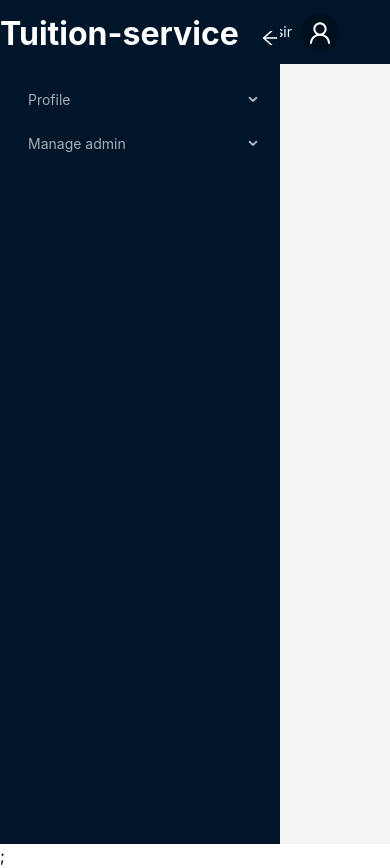
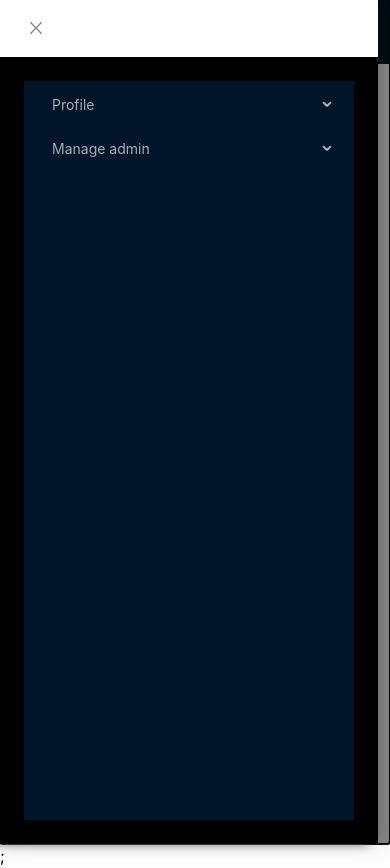
Before and after one commit to MohammadNasir520/Tution-service-frontend, a Next.js app: page /super_admin in a window 390 px wide. Both pictures are taken after a click on the element 70 px from the left and 32 px from the top of the page. Built offline with nearby package versions, Linux system fonts and the light colour scheme; no server answers.

Commit message:
dash board responsive by drawer

```diff
--- a/src/app/(layouts)/layout.tsx
+++ b/src/app/(layouts)/layout.tsx
@@ -7,10 +7,7 @@ import { Layout } from "antd";
 const AdminLayout = ({ children }: { children: React.ReactNode }) => {
   return (
     <Layout hasSider>
-      <div className="absolute lg:static">
-        <SideBar />
-      </div>
-
+      <SideBar />
       <Contents>{children}</Contents>
     </Layout>
   );
--- a/src/components/ui/Sidebar.tsx
+++ b/src/components/ui/Sidebar.tsx
@@ -1,11 +1,12 @@
 "use client";
 
 import { useState } from "react";
-import { Layout, Menu, Space } from "antd";
+import { Drawer, Layout, Menu, Space } from "antd";
 import { sidebarItems } from "@/constant/sidebarItems";
 import { useAppDispatch, useAppSelector } from "@/redux/hooks";
 import { AiOutlineArrowLeft } from "react-icons/ai";
 import { closeSidebar } from "@/redux/features/sideBarslice";
+import { DrawerClassNames, DrawerStyles } from "antd/es/drawer/DrawerPanel";
 
 const { Sider } = Layout;
 
@@ -15,13 +16,32 @@ const SideBar = () => {
   const dispatch = useAppDispatch();
   const role = "super_admin";
 
+  const drawerStyles: DrawerStyles = {
+    mask: {
+      backdropFilter: "white",
+    },
+    content: {
+      boxShadow: "-10px 0 10px #666",
+    },
+    header: {
+      borderBottom: `1px solid white`,
+      // background: "black",
+      color: "white",
+    },
+    body: {
+      background: "black",
+      color: "white",
+    },
+    footer: {
+      // borderTop: `1px solid ${token.colorBorder}`,
+    },
+  };
+
   return (
     <>
       <Sider
         width={280}
-        className={`${
-          sidebarStatus === true ? "block" : "hidden"
-        }  lg:block sticky h-screen overflow-auto left-0 top-0 bottom-0`}
+        className={`hidden lg:block sticky h-screen overflow-auto left-0 top-0 bottom-0`}
       >
         <div className="flex items-center justify-between">
           <div
@@ -48,6 +68,26 @@ const SideBar = () => {
           items={sidebarItems(role)}
         />
       </Sider>
+
+      <div className="lg:hidden">
+        <Drawer
+          title="Dashboard"
+          placement="left"
+          onClose={() => {
+            dispatch(closeSidebar());
+          }}
+          open={sidebarStatus}
+          styles={drawerStyles}
+        >
+          <Menu
+            theme="dark"
+            defaultSelectedKeys={["1"]}
+            mode="inline"
+            items={sidebarItems(role)}
+            className="h-full"
+          />
+        </Drawer>
+      </div>
     </>
   );
 };
```
